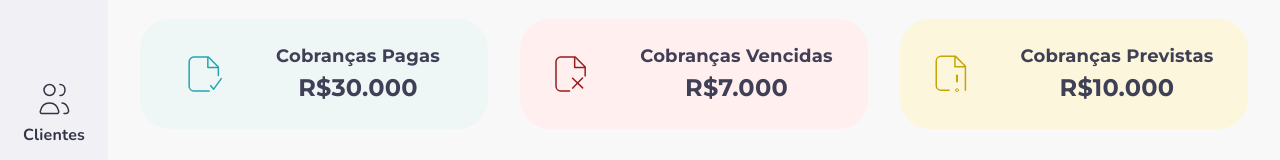
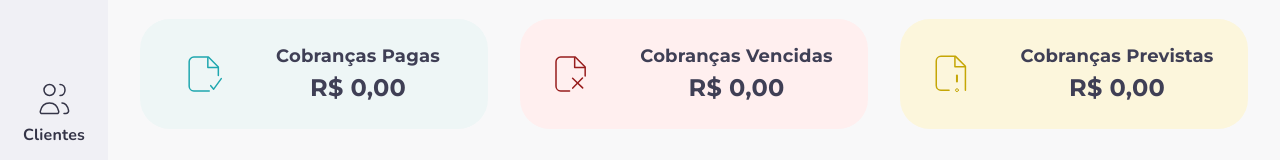
Before and after one commit to higorini/desafio-modulo-06-neurodevergentes-front, a React (Vite) app: page /home in a window 1280 px wide. Shown: the part 158-318 px from the top of the page. Built offline with nearby package versions, Linux system fonts and the light colour scheme; no server answers; sample sign-in values are in the browser's storage.

Commit message:
Colocando a soma dos valores das cobranças no resumo das cobranças

```diff
--- a/src/hooks/useGlobalProvider.jsx
+++ b/src/hooks/useGlobalProvider.jsx
@@ -34,7 +34,7 @@ function useGlobalProvider() {
       }
     }
     loadClients();
-  }, [addClientSuccessAlert]);
+  }, [addClientSuccessAlert, addChargeSuccessAlert]);
 
   useEffect(() => {
     async function loadCharges() {
--- a/src/pages/Home/components/ChargesCard/index.jsx
+++ b/src/pages/Home/components/ChargesCard/index.jsx
@@ -9,7 +9,6 @@ function ChargesCard({
   indexNumber,
   chargeTableContent,
 }) {
-  console.log(chargeTableContent);
   return (
     <Box
       borderRadius="32px"
--- a/src/pages/Home/components/ChargesTable/index.jsx
+++ b/src/pages/Home/components/ChargesTable/index.jsx
@@ -14,8 +14,6 @@ export default function ChargesTable({ chargeContent }) {
     const result = new Intl.NumberFormat("pt-BR", options).format(
       parseFloat(value) / 100
     );
-
-    console.log(result);
 
     return "R$ " + result;
   };
--- a/src/pages/Home/components/SummaryCharge/index.jsx
+++ b/src/pages/Home/components/SummaryCharge/index.jsx
@@ -1,6 +1,16 @@
 import { Box, Stack, Typography } from "@mui/material";
 
 function SummaryCharge({ imageSrc, summaryText, summaryValue, bgColor }) {
+  const moneyMask = (value) => {
+    value = value.replace(".", "").replace(",", "").replace(/\D/g, "");
+
+    const options = { minimumFractionDigits: 2 };
+    const result = new Intl.NumberFormat("pt-BR", options).format(
+      parseFloat(value) / 100
+    );
+
+    return "R$ " + result;
+  };
   return (
     <Stack
       alignItems="center"
@@ -34,7 +44,7 @@ function SummaryCharge({ imageSrc, summaryText, summaryValue, bgColor }) {
             fontWeight: "700",
           }}
         >
-          {summaryValue}
+          {moneyMask(summaryValue.toString())}
         </Typography>
       </Box>
     </Stack>
--- a/src/pages/Home/index.jsx
+++ b/src/pages/Home/index.jsx
@@ -22,6 +22,14 @@ function Home() {
     pendingCharge,
   } = useGlobal();
 
+  const sumOfCharges = (chargeArray) => {
+    const sum = chargeArray.reduce((acc, object) => {
+      return acc + object.value;
+    }, 0);
+
+    return sum;
+  };
+
   return (
     <Stack width="100vw" direction="row">
       <SideNavigation />
@@ -40,7 +48,9 @@ function Home() {
             <SummaryCharge
               imageSrc={PaidBill}
               summaryText="Cobranças Pagas"
-              summaryValue="R$30.000"
+              summaryValue={
+                paidCharge.length === 0 ? 0 : sumOfCharges(paidCharge)
+              }
               bgColor="var(--seagreen-100)"
             />
           </Grid>
@@ -48,7 +58,9 @@ function Home() {
             <SummaryCharge
               imageSrc={OverdueBill}
               summaryText="Cobranças Vencidas"
-              summaryValue="R$7.000"
+              summaryValue={
+                overdueCharge.length === 0 ? 0 : sumOfCharges(overdueCharge)
+              }
               bgColor="var(--ruby-100)"
             />
           </Grid>
@@ -56,7 +68,9 @@ function Home() {
             <SummaryCharge
               imageSrc={PendingBill}
               summaryText="Cobranças Previstas"
-              summaryValue="R$10.000"
+              summaryValue={
+                pendingCharge.length === 0 ? 0 : sumOfCharges(pendingCharge)
+              }
               bgColor="var(--gold-100)"
             />
           </Grid>
```
